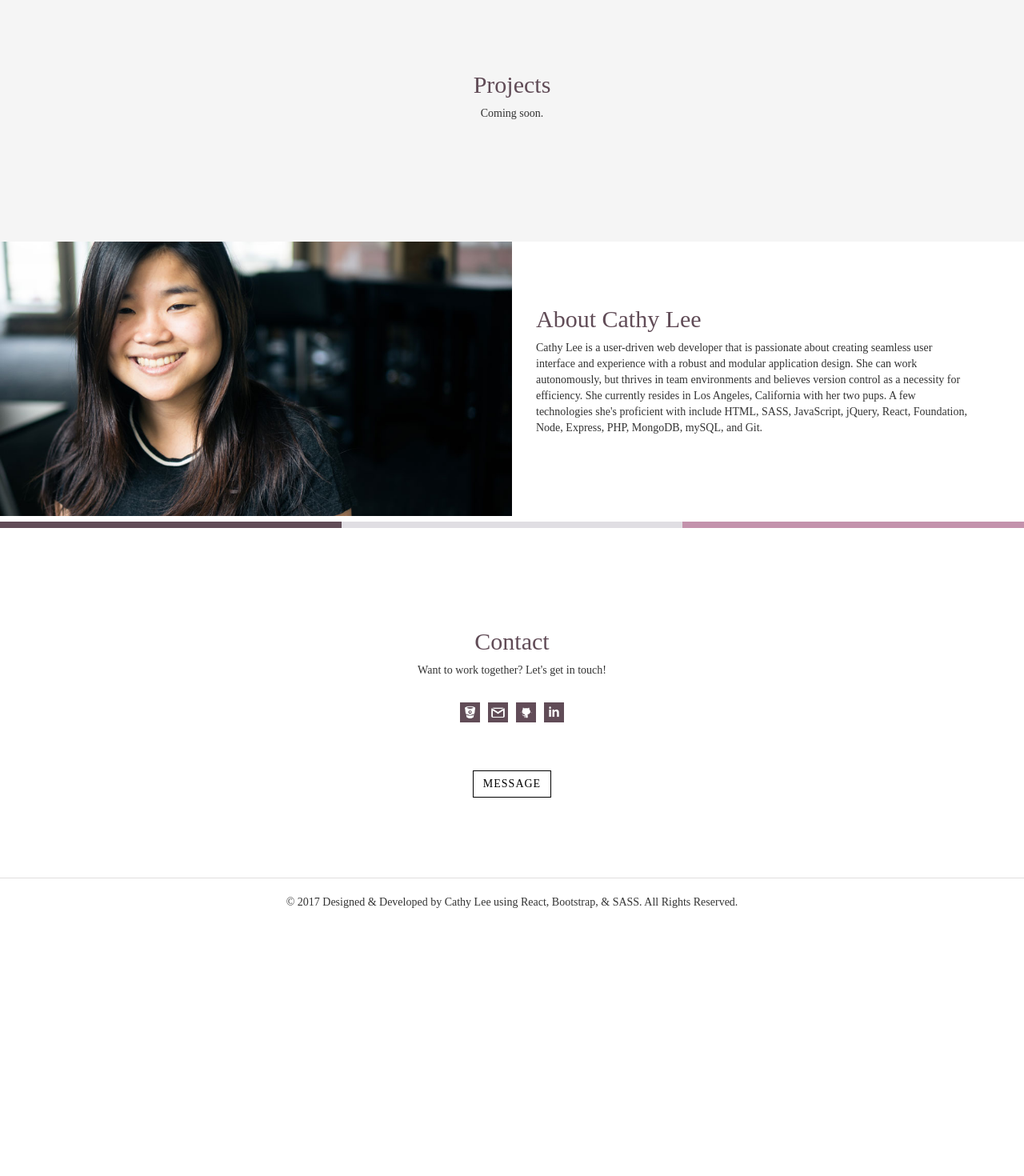
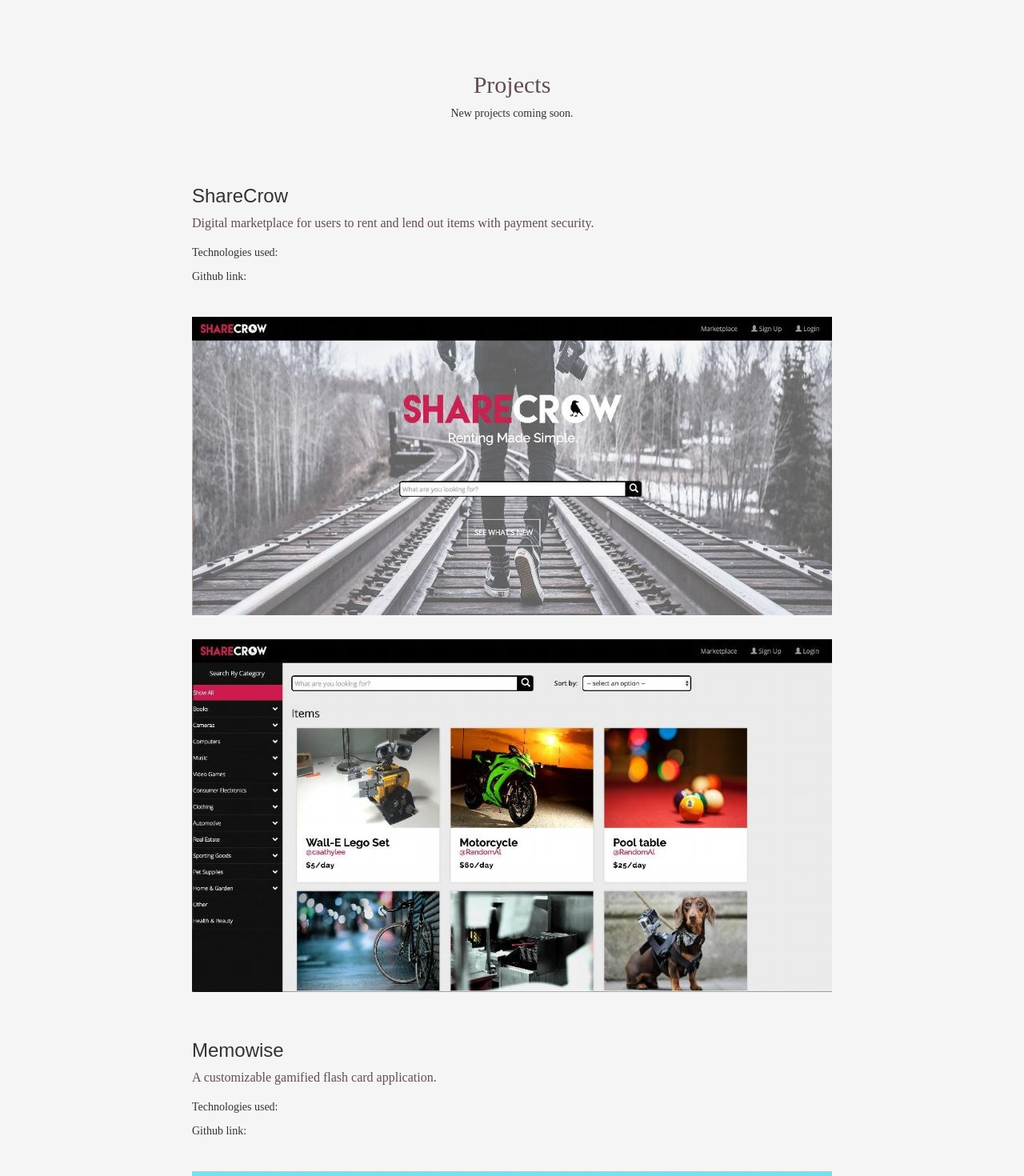
Before and after one commit to caathylee/cathyhlee-portfolio-site, a React (Create React App) app: page / in a window 1280 px wide. Shown: the part 2700-4170 px from the top of the page at 80% size. Before the commit the page ends 3858 px from the top, so only its background shows below. Built offline with nearby package versions, Linux system fonts and the light colour scheme; a web font is replaced by a local one.

Commit message:
Separated About and Projects into it's own components and added hr projects with styling

```diff
--- a/src/App.css
+++ b/src/App.css
@@ -23,6 +23,9 @@ header .navbar-inverse {
     color: #fff; }
   header .navbar-inverse .navbar-collapse {
     border: none; }
+  @media (max-width: 768px) {
+    header .navbar-inverse {
+      background: #000; } }
 
 header .navbar-toggle {
   border: none; }
@@ -175,10 +178,27 @@ h2 {
   text-align: center;
   padding-top: 100px;
   padding-bottom: 150px; }
+  .projects h2 + p {
+    margin-bottom: 80px; }
+  .projects .one-project {
+    max-width: 800px;
+    width: 100%;
+    margin: auto;
+    margin-bottom: 60px; }
+    .projects .one-project h3 {
+      text-align: left; }
+      .projects .one-project h3 + p {
+        color: #614c57;
+        font-size: 16px;
+        margin-bottom: 15px; }
+    .projects .one-project p {
+      text-align: left; }
+    .projects .one-project img {
+      margin-top: 30px; }
 
 .about {
   position: relative; }
-  @media (min-width: 992px) {
+  @media (min-width: 768px) {
     .about:before {
       content: "";
       background: url("images/cathyleeoriginal.jpg") no-repeat left center;
--- a/src/App.js
+++ b/src/App.js
@@ -1,7 +1,9 @@
 import React, { Component } from 'react';
 import './App.css';
 import Header from './components/Header';
+import About from './components/About';
 import Works from './components/Works';
+import Projects from './components/Projects';
 import Footer from './components/Footer';
 import ThreeColoredLine from './components/ThreeColoredLine';
 import $ from 'jquery';
@@ -9,6 +11,7 @@ window.jQuery = $;
 window.$ = $;
 global.jQuery = $;
 const bootstrap = require('bootstrap');
+
 
 class App extends Component {
   render() {
@@ -27,19 +30,8 @@ class App extends Component {
         <ThreeColoredLine />
         <Works />
         <ThreeColoredLine />
-        <div className="container-fluid projects" id="projects">
-          <h2>Projects</h2>
-          <p>Coming soon.</p>
-        </div>
-        <div className="about" id="about">
-          <div className="container">
-            <img src={require('./images/cathylee.jpg')} />
-            <div className="text">
-              <h2>About Cathy Lee</h2>
-              <p>Cathy Lee is a user-driven web developer that is passionate about creating seamless user interface and experience with a robust and modular application design. She can work autonomously, but thrives in team environments and believes version control as a necessity for efficiency. She currently resides in Los Angeles, California with her two pups. A few technologies she's proficient with include HTML, SASS, JavaScript, jQuery, React, Foundation, Node, Express, PHP, MongoDB, mySQL, and Git.</p>
-            </div>
-          </div>
-        </div>
+        <Projects />
+        <About />
         <ThreeColoredLine />
         <div className="container contact" id="contact">
           <h2>Contact</h2>
--- /dev/null
+++ b/src/components/About.js
@@ -0,0 +1,19 @@
+import React, { Component } from 'react';
+
+class About extends Component {
+	render() {
+		return (
+    	<div className="about" id="about">
+          <div className="container">
+            <img src={require('./../images/cathylee.jpg')} />
+            <div className="text">
+              <h2>About Cathy Lee</h2>
+              <p>Cathy Lee is a user-driven web developer that is passionate about creating seamless user interface and experience with a robust and modular application design. She can work autonomously, but thrives in team environments and believes version control as a necessity for efficiency. She currently resides in Los Angeles, California with her two pups. A few technologies she's proficient with include HTML, SASS, JavaScript, jQuery, React, Foundation, Node, Express, PHP, MongoDB, mySQL, and Git.</p>
+            </div>
+          </div>
+        </div>
+    	)
+	}
+}
+
+export default About;
--- /dev/null
+++ b/src/components/Projects.js
@@ -0,0 +1,36 @@
+import React, { Component } from 'react';
+
+class Projects extends Component {
+	render() {
+		return (
+    	<div className="container-fluid projects" id="projects">
+          <h2>Projects</h2>
+          <p>New projects coming soon.</p>
+          <div className="one-project">
+            <h3>ShareCrow</h3>
+            <p>Digital marketplace for users to rent and lend out items with payment security.</p>
+            <p>Technologies used:</p>
+            <p>Github link: </p>
+            <img className="hr" src={require('./../images/hr-projects/sharecrow-1.jpeg')} />
+            <img className="hr" src={require('./../images/hr-projects/sharecrow-2.jpeg')} />
+          </div>
+          <div className="one-project">
+            <h3>Memowise</h3>
+            <p>A customizable gamified flash card application.</p>
+            <p>Technologies used:</p>
+            <p>Github link: </p>
+            <img className="hr" src={require('./../images/hr-projects/memowise.jpeg')} />
+          </div>
+          <div className="one-project">
+            <h3>Read with Me</h3>
+            <p>Application that enables parents to read interactively with children remotely.</p>
+            <p>Technologies used:</p>
+            <p>Github link: </p>
+            <img className="hr" src={require('./../images/hr-projects/read-with-me.jpeg')} />
+          </div>
+      </div>
+    	)
+	}
+}
+
+export default Projects;
--- a/src/partials/_header.scss
+++ b/src/partials/_header.scss
@@ -21,6 +21,9 @@ header {
 		.navbar-collapse {
 			border: none;
 		}
+		@media(max-width:$break-small) {
+			background: #000;
+		}
 	}
 	.navbar-toggle {
 		border: none;
@@ -33,7 +36,7 @@ header {
 			color: #fff !important;
 		}
 	}
-	@media (min-width: 768px) {
+	@media (min-width: $break-small) {
 	    .navbar .navbar-nav {
 	        display: inline-block;
 	        float: none;
--- a/src/partials/_home.scss
+++ b/src/partials/_home.scss
@@ -155,11 +155,34 @@ h2 {
 	text-align: center;
 	padding-top: 100px;
 	padding-bottom: 150px;
+	h2 + p {
+		margin-bottom: 80px;
+	}
+	.one-project {
+		max-width: 800px;
+		width: 100%;
+		margin: auto;
+		margin-bottom: 60px;
+		h3 {
+			text-align: left;
+			+ p {
+				color: $maroon;
+				font-size: 16px;
+				margin-bottom: 15px;
+			}
+		}
+		p {
+			text-align: left;
+		}
+		img {
+			margin-top: 30px;
+		}
+	}
 }
 
 .about {
 	position: relative;
-	@media(min-width:$break-medium) {
+	@media(min-width:$break-small) {
 		&:before {
 			content: "";
 			background: url('images/cathyleeoriginal.jpg') no-repeat left center;
```
